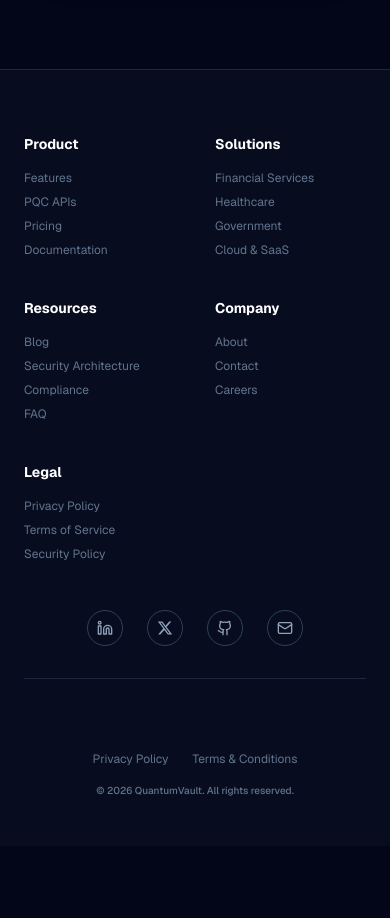
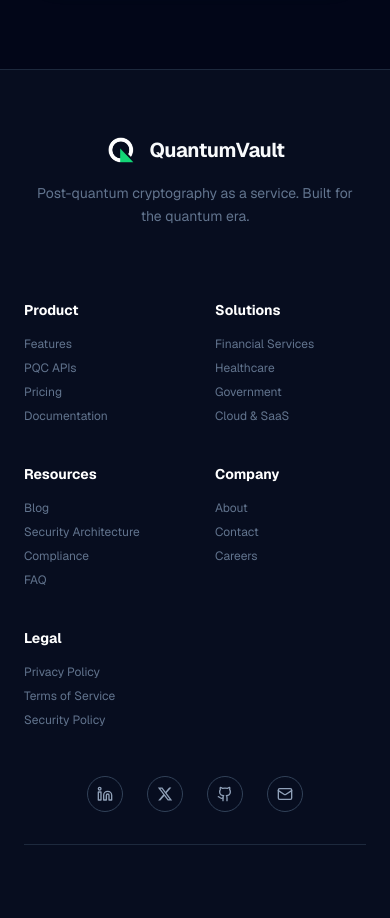
Before and after one commit to securedapp-github/pqc_hsm, a React (Vite) app: page /about in a window 390 px wide. Shown: the part 6240-7158 px from the top of the page. Before the commit the page ends 7086 px from the top, so only its background shows below. Built offline with nearby package versions, Linux system fonts and the light colour scheme.

Commit message:
UI: restore brand section to mobile footer at top

```diff
--- a/src/components/Footer.jsx
+++ b/src/components/Footer.jsx
@@ -10,8 +10,8 @@
         <footer className="bg-slate-100 dark:bg-slate-900/40 pt-16 pb-12 px-6 border-t border-slate-200 dark:border-slate-800 transition-colors duration-500">
             <div className="max-w-9xl mx-auto">
                 <div className="grid grid-cols-2 md:grid-cols-4 lg:grid-cols-12 gap-10 mb-12">
-                    {/* Brand Section - Hidden on mobile, shown on desktop */}
-                    <div className="hidden md:flex col-span-1 sm:col-span-2 lg:col-span-7 flex-col items-center md:items-start text-center md:text-left">
+                    {/* Brand Section */}
+                    <div className="col-span-2 md:col-span-4 lg:col-span-7 flex flex-col items-center md:items-start text-center md:text-left mb-8 md:mb-0">
                         <Link to="/" className="flex items-center space-x-3 mb-4 group cursor-pointer">
                             <img
                                 src={theme === 'dark' ? "img/2.png" : "img/1.png"}
@@ -24,8 +24,8 @@
                             Post-quantum cryptography as a service. Built for the quantum era.
                         </p>
 
-                        {/* Social Media Icons (Desktop) */}
-                        <div className="flex items-center gap-3 mt-6">
+                        {/* Social Media Icons (Desktop only inside brand section) */}
+                        <div className="hidden md:flex items-center gap-3 mt-6">
                             <SocialIcons />
                         </div>
                     </div>
```
